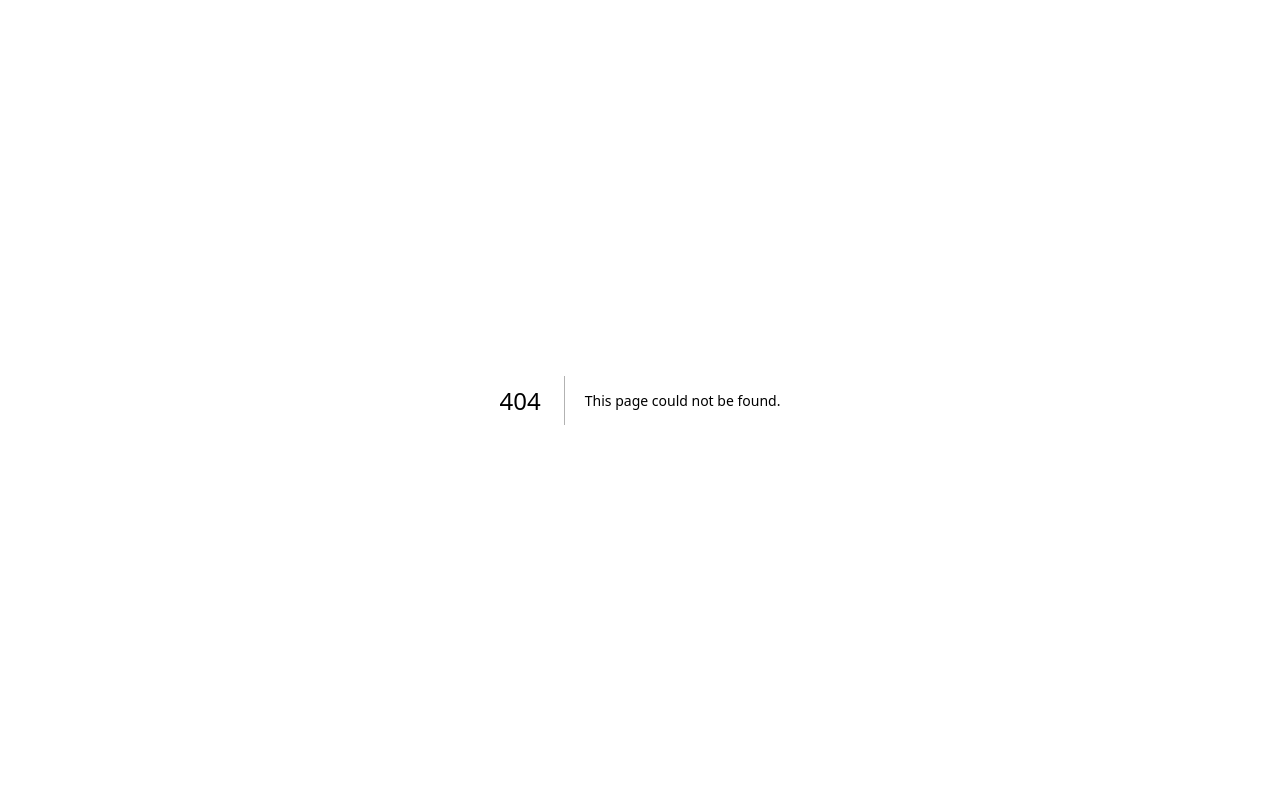
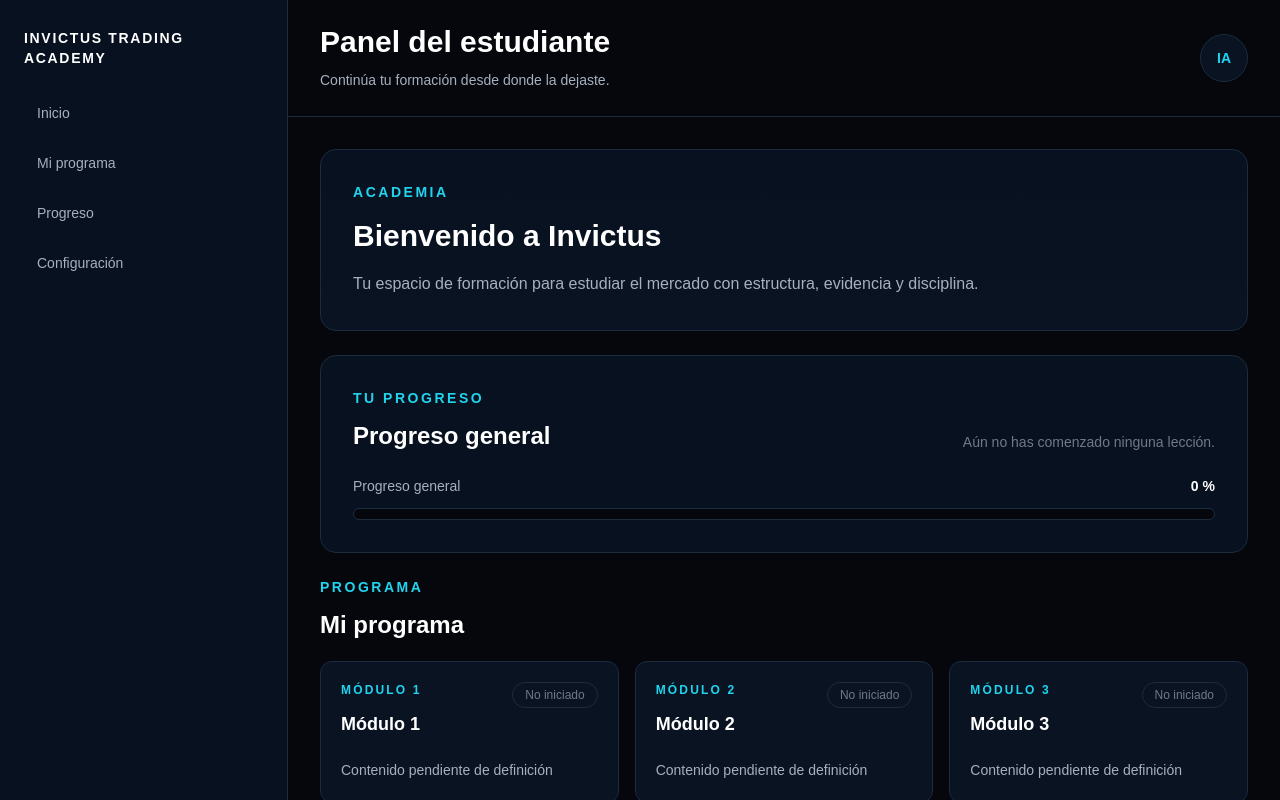
Before and after one commit to invictusgex/invictus-academy, a Next.js app: page /academy in a window 1280 px wide. Before the commit this address had no page. Shown: the top 800 px of the page. Built offline with nearby package versions, Linux system fonts and the light colour scheme.

Commit message:
feat: crear estructura inicial de la academia

```diff
--- /dev/null
+++ b/src/app/academy/page.tsx
@@ -0,0 +1,70 @@
+import { AcademyHeader } from "@/components/layout/academy-header";
+import { AcademySidebar } from "@/components/layout/academy-sidebar";
+import { ProgressBar } from "@/components/ui/progress-bar";
+import { ModuleCard } from "@/features/academy/module-card";
+import { academyModules, academyNavigation } from "@/lib/academy-content";
+
+export default function AcademyPage() {
+  return (
+    <div className="min-h-screen bg-[var(--color-page-bg)] text-[var(--color-text-primary)] lg:flex">
+      <AcademySidebar navigation={academyNavigation} />
+
+      <div className="min-w-0 flex-1">
+        <AcademyHeader />
+
+        <main className="mx-auto w-full max-w-6xl px-5 py-6 sm:px-6 sm:py-8 lg:px-8">
+          <section className="rounded-2xl border border-[var(--color-border)] bg-[linear-gradient(180deg,var(--color-panel-bg),var(--color-card-bg))] p-6 sm:p-8">
+            <p className="text-sm font-semibold tracking-[0.18em] text-[var(--color-cyan)] uppercase">
+              Academia
+            </p>
+            <h2 className="mt-4 text-2xl font-semibold text-white sm:text-3xl">
+              Bienvenido a Invictus
+            </h2>
+            <p className="mt-4 max-w-3xl text-base leading-7 text-[var(--color-text-secondary)]">
+              Tu espacio de formación para estudiar el mercado con estructura,
+              evidencia y disciplina.
+            </p>
+          </section>
+
+          <section className="mt-6 rounded-2xl border border-[var(--color-border)] bg-[var(--color-panel-bg)] p-6 sm:p-8">
+            <div className="flex flex-col gap-2 sm:flex-row sm:items-end sm:justify-between">
+              <div>
+                <p className="text-sm font-semibold tracking-[0.18em] text-[var(--color-cyan)] uppercase">
+                  Tu progreso
+                </p>
+                <h2 className="mt-3 text-2xl font-semibold text-white">
+                  Progreso general
+                </h2>
+              </div>
+              <p className="text-sm text-[var(--color-text-muted)]">
+                Aún no has comenzado ninguna lección.
+              </p>
+            </div>
+            <div className="mt-6">
+              <ProgressBar label="Progreso general" value={0} />
+            </div>
+          </section>
+
+          <section className="mt-6">
+            <div className="mb-5 flex flex-col gap-2 sm:flex-row sm:items-end sm:justify-between">
+              <div>
+                <p className="text-sm font-semibold tracking-[0.18em] text-[var(--color-cyan)] uppercase">
+                  Programa
+                </p>
+                <h2 className="mt-3 text-2xl font-semibold text-white">
+                  Mi programa
+                </h2>
+              </div>
+            </div>
+
+            <div className="grid gap-4 sm:grid-cols-2 xl:grid-cols-3">
+              {academyModules.map((module) => (
+                <ModuleCard key={module.moduleNumber} module={module} />
+              ))}
+            </div>
+          </section>
+        </main>
+      </div>
+    </div>
+  );
+}
--- a/src/app/page.tsx
+++ b/src/app/page.tsx
@@ -1,3 +1,5 @@
+import Link from "next/link";
+
 const focusCards = [
   {
     title: "Datos, no opiniones",
@@ -54,12 +56,12 @@ export default function Home() {
             Programa
           </a>
         </nav>
-        <a
-          href="#acceso"
+        <Link
+          href="/academy"
           className="shrink-0 rounded-full border border-[var(--color-border)] px-4 py-2 text-sm font-medium text-white transition hover:border-[var(--color-cyan)] hover:bg-[var(--color-hover-bg)]"
         >
           Acceder
-        </a>
+        </Link>
       </header>
 
       <main id="inicio">
@@ -77,12 +79,12 @@ export default function Home() {
               del mercado.
             </p>
             <div className="mt-10 flex flex-col gap-4 sm:flex-row">
-              <a
-                href="#acceso"
+              <Link
+                href="/academy"
                 className="inline-flex min-h-12 items-center justify-center rounded-full bg-[var(--color-cyan)] px-6 text-sm font-semibold text-[var(--color-page-bg)] transition hover:bg-[var(--color-cyan-hover)]"
               >
                 Acceder a la academia
-              </a>
+              </Link>
               <a
                 href="#programa"
                 className="inline-flex min-h-12 items-center justify-center rounded-full border border-[var(--color-border)] px-6 text-sm font-semibold text-white transition hover:border-[var(--color-blue)] hover:bg-[var(--color-hover-bg)]"
--- /dev/null
+++ b/src/components/layout/academy-header.tsx
@@ -0,0 +1,21 @@
+export function AcademyHeader() {
+  return (
+    <header className="flex flex-col gap-5 border-b border-[var(--color-border)] px-5 py-6 sm:flex-row sm:items-center sm:justify-between lg:px-8">
+      <div>
+        <h1 className="text-2xl font-semibold text-white sm:text-3xl">
+          Panel del estudiante
+        </h1>
+        <p className="mt-2 text-sm leading-6 text-[var(--color-text-secondary)]">
+          Continúa tu formación desde donde la dejaste.
+        </p>
+      </div>
+
+      <div
+        aria-label="Avatar provisional IA"
+        className="flex h-12 w-12 items-center justify-center rounded-full border border-[var(--color-border)] bg-[var(--color-card-bg)] text-sm font-semibold text-[var(--color-cyan)]"
+      >
+        IA
+      </div>
+    </header>
+  );
+}
--- /dev/null
+++ b/src/components/layout/academy-sidebar.tsx
@@ -0,0 +1,50 @@
+import Link from "next/link";
+
+import type { AcademyNavItem } from "@/types/academy";
+import { classNames } from "@/utils/class-names";
+
+type AcademySidebarProps = {
+  navigation: AcademyNavItem[];
+};
+
+export function AcademySidebar({ navigation }: AcademySidebarProps) {
+  return (
+    <aside className="flex w-full flex-col border-b border-[var(--color-border)] bg-[var(--color-panel-bg)] px-5 py-5 lg:min-h-screen lg:w-72 lg:border-r lg:border-b-0 lg:px-6 lg:py-7">
+      <div>
+        <Link
+          href="/"
+          className="block text-sm font-semibold tracking-[0.12em] text-white uppercase"
+        >
+          Invictus Trading Academy
+        </Link>
+      </div>
+
+      <nav
+        aria-label="Navegación de academia"
+        className="mt-6 grid gap-2 sm:grid-cols-4 lg:grid-cols-1"
+      >
+        {navigation.map((item) => (
+          <Link
+            key={item.label}
+            href={item.href}
+            className={classNames(
+              "rounded-lg border border-transparent px-3 py-2.5 text-sm font-medium text-[var(--color-text-secondary)] transition",
+              "hover:border-[var(--color-border)] hover:bg-[var(--color-hover-bg)] hover:text-white",
+            )}
+          >
+            {item.label}
+          </Link>
+        ))}
+      </nav>
+
+      <div className="mt-6 lg:mt-auto">
+        <button
+          type="button"
+          className="w-full rounded-lg border border-[var(--color-border)] px-3 py-2.5 text-left text-sm font-medium text-[var(--color-text-muted)]"
+        >
+          Cerrar sesión
+        </button>
+      </div>
+    </aside>
+  );
+}
--- /dev/null
+++ b/src/components/ui/progress-bar.tsx
@@ -0,0 +1,30 @@
+type ProgressBarProps = {
+  value: number;
+  label: string;
+};
+
+export function ProgressBar({ value, label }: ProgressBarProps) {
+  return (
+    <div>
+      <div className="mb-3 flex items-center justify-between gap-4">
+        <span className="text-sm font-medium text-[var(--color-text-secondary)]">
+          {label}
+        </span>
+        <span className="text-sm font-semibold text-white">{value} %</span>
+      </div>
+      <div
+        aria-label={`${label}: ${value} %`}
+        className="h-3 overflow-hidden rounded-full border border-[var(--color-border)] bg-[var(--color-page-bg)]"
+        role="progressbar"
+        aria-valuenow={value}
+        aria-valuemin={0}
+        aria-valuemax={100}
+      >
+        <div
+          className="h-full rounded-full bg-[var(--color-cyan)]"
+          style={{ width: `${value}%` }}
+        />
+      </div>
+    </div>
+  );
+}
--- /dev/null
+++ b/src/features/academy/module-card.tsx
@@ -0,0 +1,28 @@
+import type { AcademyModule } from "@/types/academy";
+
+type ModuleCardProps = {
+  module: AcademyModule;
+};
+
+export function ModuleCard({ module }: ModuleCardProps) {
+  return (
+    <article className="rounded-xl border border-[var(--color-border)] bg-[var(--color-card-bg)] p-5">
+      <div className="flex items-start justify-between gap-4">
+        <div>
+          <p className="text-xs font-semibold tracking-[0.18em] text-[var(--color-cyan)] uppercase">
+            Módulo {module.moduleNumber}
+          </p>
+          <h3 className="mt-3 text-lg font-semibold text-white">
+            {module.title}
+          </h3>
+        </div>
+        <span className="rounded-full border border-[var(--color-border)] px-3 py-1 text-xs font-medium text-[var(--color-text-muted)]">
+          {module.status}
+        </span>
+      </div>
+      <p className="mt-5 text-sm leading-6 text-[var(--color-text-secondary)]">
+        {module.description}
+      </p>
+    </article>
+  );
+}
--- /dev/null
+++ b/src/lib/academy-content.ts
@@ -0,0 +1,18 @@
+import type { AcademyModule, AcademyNavItem } from "@/types/academy";
+
+export const academyNavigation: AcademyNavItem[] = [
+  { label: "Inicio", href: "/academy" },
+  { label: "Mi programa", href: "/academy" },
+  { label: "Progreso", href: "/academy" },
+  { label: "Configuración", href: "/academy" },
+];
+
+export const academyModules: AcademyModule[] = Array.from(
+  { length: 7 },
+  (_, index) => ({
+    moduleNumber: index + 1,
+    title: `Módulo ${index + 1}`,
+    description: "Contenido pendiente de definición",
+    status: "No iniciado",
+  }),
+);
--- /dev/null
+++ b/src/types/academy.ts
@@ -0,0 +1,11 @@
+export type AcademyNavItem = {
+  label: string;
+  href: string;
+};
+
+export type AcademyModule = {
+  moduleNumber: number;
+  title: string;
+  description: string;
+  status: "No iniciado";
+};
--- /dev/null
+++ b/src/utils/class-names.ts
@@ -0,0 +1,3 @@
+export function classNames(...classes: Array<string | false | null | undefined>) {
+  return classes.filter(Boolean).join(" ");
+}
```
Also changed, not shown: src/features/auth/README.md (added), src/features/progress/README.md (added), 1 other file (tests, documents, lock files or other folders).
